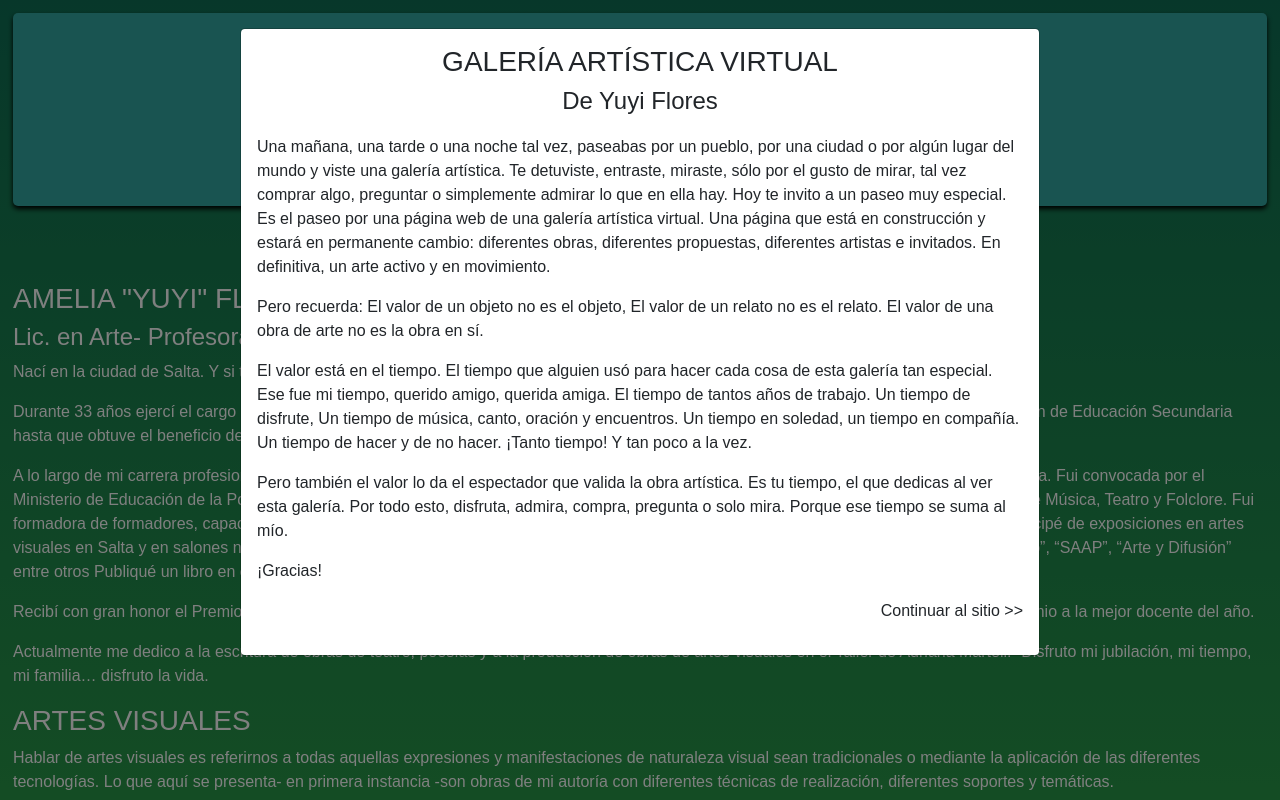
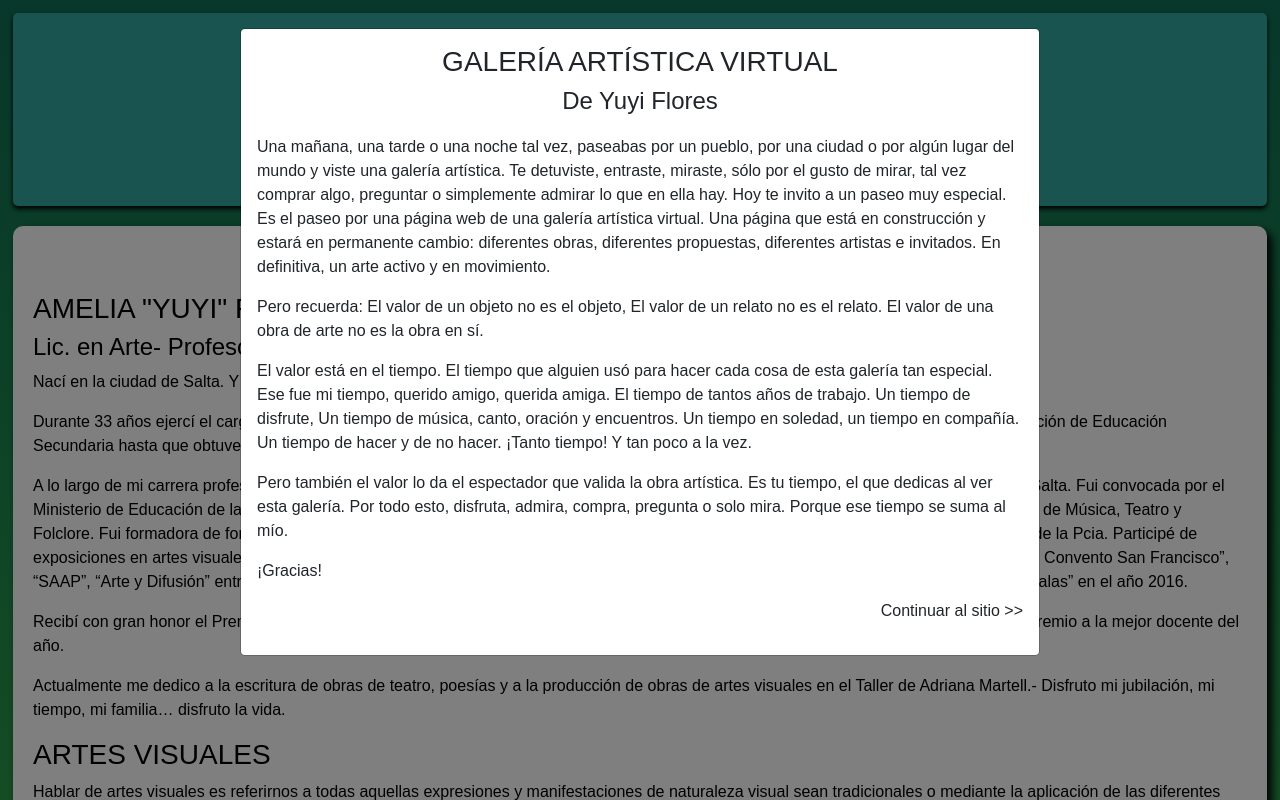
Before and after one commit to matias0303456/sitio-yuyi, a React (Create React App) app: page /acerca-de in a window 1280 px wide. Shown: the top 800 px of the page. Built offline with nearby package versions, Linux system fonts and the light colour scheme; a web font is replaced by a local one.

Commit message:
contenedor de acerca de

```diff
--- a/src/pages/about/About.js
+++ b/src/pages/about/About.js
@@ -13,6 +13,8 @@ export default function About() {
             </Helmet>
 
             <main className="mainContent">
+
+                <section className="about-container">
 
                     <h2>Acerca de</h2>
 
@@ -61,6 +63,8 @@ export default function About() {
                         Lo que aquí se presenta- en primera instancia -son obras de mi autoría con diferentes técnicas de realización, diferentes soportes y temáticas.
                     </p>
 
+                </section>
+
             </main>
 
             <Footer />
--- a/src/pages/contact/Contact.js
+++ b/src/pages/contact/Contact.js
@@ -20,9 +20,11 @@ export default function Contact() {
 
             <main className="mainContent">
 
+                <section className='contact-container'>
+
                     <h2>Contacto</h2>
 
-                <p>
+                    <p className='contact-p'>
                         Para más información, me podés contactar por los siguientes medios:
                     </p>
 
@@ -93,6 +95,8 @@ export default function Contact() {
                         </article>
                     </section>
 
+                </section>
+
             </main>
 
             <Footer />
--- /dev/null
+++ b/src/styles/about/about.css
@@ -0,0 +1,7 @@
+.about-container {
+    background-color: #fff;
+    box-shadow: 5px 5px 10px #000;
+    border-radius: 10px;
+    color: #000;
+    padding: 20px;
+}
--- a/src/styles/app/app.css
+++ b/src/styles/app/app.css
@@ -6,6 +6,7 @@
 /* PAGINAS */
 @import url("../gallery/gallery.css");
 @import url("../contact/contact.css");
+@import url("../about/about.css");
 
 :root {
   --base-dark-color: rgb(14, 111, 85);
@@ -38,5 +39,4 @@ body {
 
 h2 {
   text-align: center;
-  margin-top: 30px;
 }
--- a/src/styles/contact/contact.css
+++ b/src/styles/contact/contact.css
@@ -1,12 +1,17 @@
-#contactMediaSection{
+.contact-container {
+    text-align: center;
+}
+
+#contactMediaSection {
     width: 30%;
     background-color: #fff;
     box-shadow: 5px 5px 10px #000;
     border-radius: 10px;
     color: #000;
+    margin: 0 auto;
 }
 
-.contactMedia{
+.contactMedia {
     width: 50%;
     height: 40px;
     margin: 0 auto;
@@ -15,7 +20,7 @@
     font-size: 17px;
 }
 
-.contactMediaIcon{
+.contactMediaIcon {
     font-size: 25px;
     margin-right: 5px;
 }
```
Lines whose indentation alone changed are shown as unchanged.
